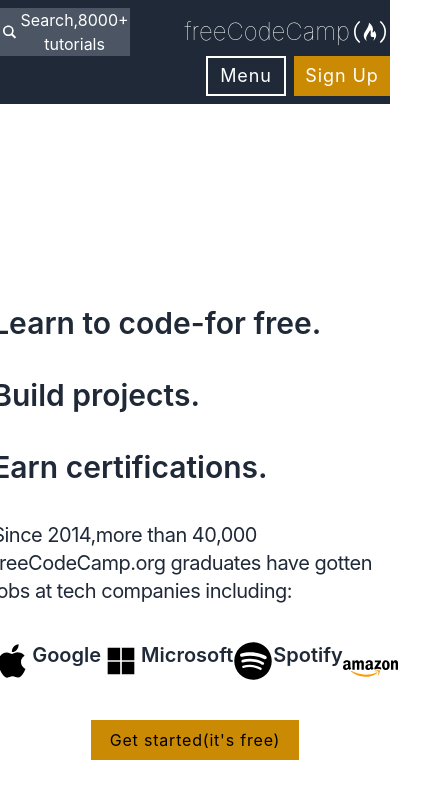
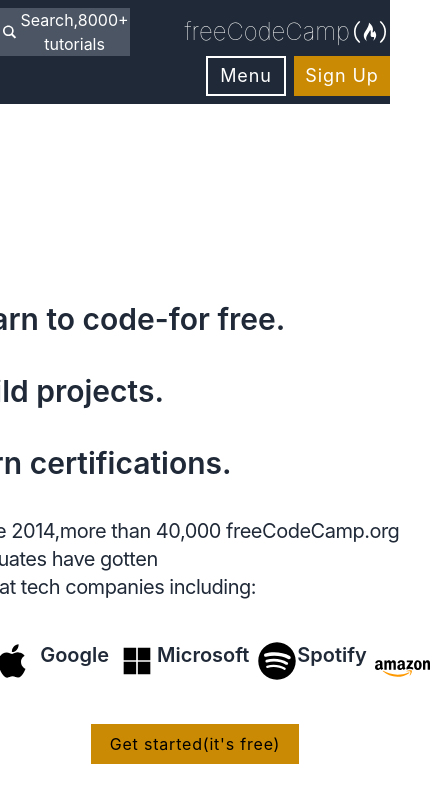
Before and after one commit to NoUsernamePlz/fullStack-frontend, a React (Create React App) app: page /content in a window 390 px wide. Shown: the top 802 px of the page, 434 px wide, since content can reach past the window. Built offline with nearby package versions, Linux system fonts and the light colour scheme.

Commit message:
responsive

```diff
--- a/src/component/Content.jsx
+++ b/src/component/Content.jsx
@@ -12,8 +12,8 @@
           <br></br>
           jobs at tech companies including:
         </h1>
-        <div className="flex justify-between text-xl font-semibold">
-          <div className="flex">
+        <div className="flex justify-between text-xl font-semibold ml-8 mt-8">
+          <div className="flex m-1">
             <svg
               fill="#000000"
               width="40px"
@@ -24,8 +24,8 @@
               <path d="M18.71 19.5C17.88 20.74 17 21.95 15.66 21.97C14.32 22 13.89 21.18 12.37 21.18C10.84 21.18 10.37 21.95 9.09997 22C7.78997 22.05 6.79997 20.68 5.95997 19.47C4.24997 17 2.93997 12.45 4.69997 9.39C5.56997 7.87 7.12997 6.91 8.81997 6.88C10.1 6.86 11.32 7.75 12.11 7.75C12.89 7.75 14.37 6.68 15.92 6.84C16.57 6.87 18.39 7.1 19.56 8.82C19.47 8.88 17.39 10.1 17.41 12.63C17.44 15.65 20.06 16.66 20.09 16.67C20.06 16.74 19.67 18.11 18.71 19.5ZM13 3.5C13.73 2.67 14.94 2.04 15.94 2C16.07 3.17 15.6 4.35 14.9 5.19C14.21 6.04 13.07 6.7 11.95 6.61C11.8 5.46 12.36 4.26 13 3.5Z" />
             </svg>
           </div>
-          <div className="flex">Google</div>
-          <div className="flex">
+          <div className="flex m-1">Google</div>
+          <div className="flex m-1">
             <svg
               width="40px"
               height="40px"
@@ -40,7 +40,7 @@
             </svg>
             Microsoft
           </div>
-          <div className="flex">
+          <div className="flex m-1">
             {" "}
             <svg
               fill="#000000"
@@ -55,7 +55,7 @@
             </svg>
             Spotify
           </div>
-          <div className="flex">
+          <div className="flex m-1">
             <svg
               width="55px"
               height="55px"
```
